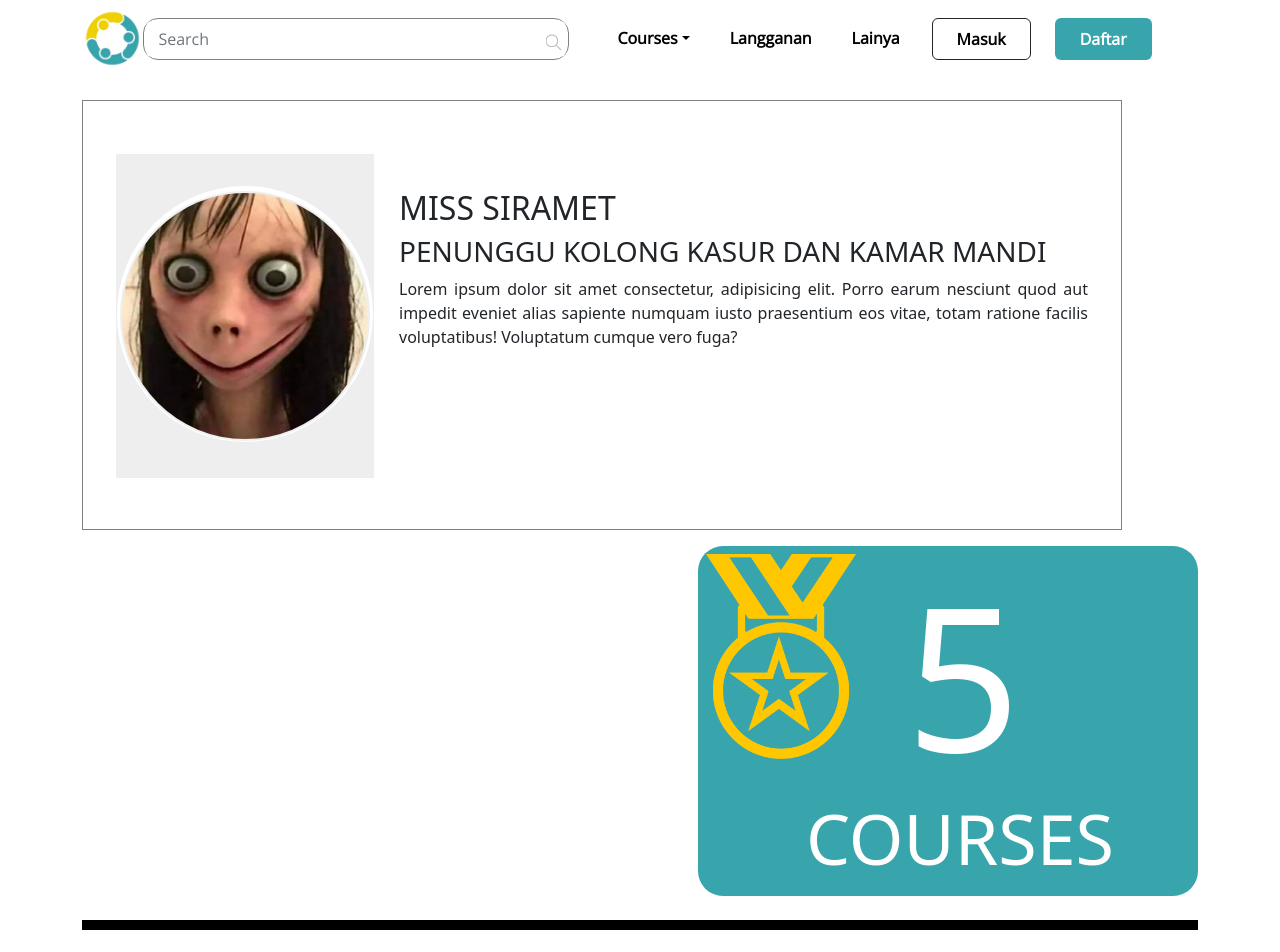
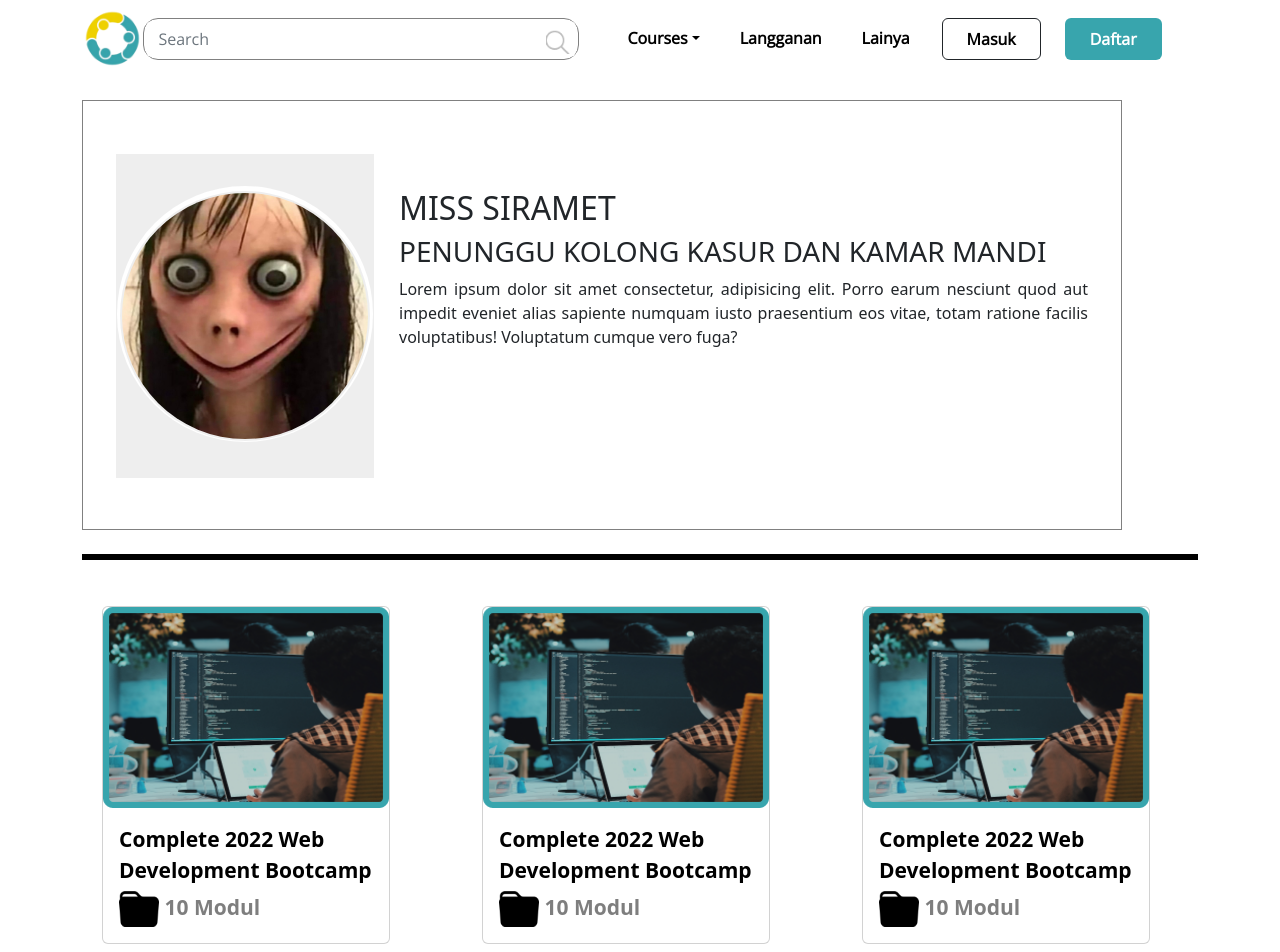
Before and after one commit to ervindwik/fe-comdev, a React (Create React App) app: page /profile in a window 1280 px wide. Shown: the top 952 px of the page. Built offline with nearby package versions, Linux system fonts and the light colour scheme.

Commit message:
revision my profile dan card loop fix add course and size search icon

```diff
--- a/src/Components/MyCourseComp/CoursesList.jsx
+++ b/src/Components/MyCourseComp/CoursesList.jsx
@@ -42,7 +42,7 @@ const CoursesList = () => {
                                 <span>
                                     <h1 className="text-center" style={{
                                         opacity :'0.5',
-                                        marginBottom:'85px',
+                                        marginBottom:'95px',
                                         marginTop:'10px'
                                      }}>Add Course</h1>
                                 </span>
@@ -80,8 +80,6 @@ const CoursesList = () => {
                         </Card.Body>
                     </Card>
                 </Col>
-            </Row>
-            <Row>
                 <Col md={{ span: 4 }}>
                     <Card style={{ width: "18rem" }} id="card-courses">
                         <Card.Img variant="top" src={gambar3} />
--- a/src/Components/MyCourseComp/Header.jsx
+++ b/src/Components/MyCourseComp/Header.jsx
@@ -4,7 +4,7 @@ import { Container } from 'react-bootstrap';
 const Header = () => {
     return(
         <Container>
-            <h1 style={{'margin-top' : '100px'}}>My Course</h1>
+            <h1 style={{'margin-top' : '80px'}}>My Course</h1>
         </Container>
 
     )
--- a/src/Components/Navbar.jsx
+++ b/src/Components/Navbar.jsx
@@ -24,7 +24,7 @@ const NavbarComp = (props) => {
                             className="searchBar"
                             aria-label="Search"
                         />
-                        <Button type="submit" className="buttonSearch"><img src={searchBar} alt="" width="20px" /></Button>
+                        <Button type="submit" className="buttonSearch"><img src={searchBar} alt="" width="30px" /></Button>
                     </Form>
                 </Navbar.Brand>
                 <Navbar.Toggle aria-controls="navbarScroll" />
--- a/src/Components/ProfileComp/Header.jsx
+++ b/src/Components/ProfileComp/Header.jsx
@@ -19,14 +19,14 @@ const Header = () => {
             </div>
           </div>
             </div>
-            <div className="d-flex flex-row-reverse bd-highlight">
+            {/* <div className="d-flex flex-row-reverse bd-highlight">
             <div className="p-2 bd-highlight box-course">
               <img src={Course} alt="courseIcon" className='courseIcon'/>
               <img src={Start} alt="startIcon" className="startIcon" />
               <span className='item-course'>5</span>
               <h1>COURSES</h1>
             </div>
-            </div>
+            </div> */}
         </Container>
     )
 }
--- a/src/Styles/Profile.css
+++ b/src/Styles/Profile.css
@@ -70,7 +70,7 @@
 }
 
 .line-pembatas{
-  border: 5px solid #000 !important;
+  border: 3px solid #000 !important;
   opacity: 50;
 }
 
```
